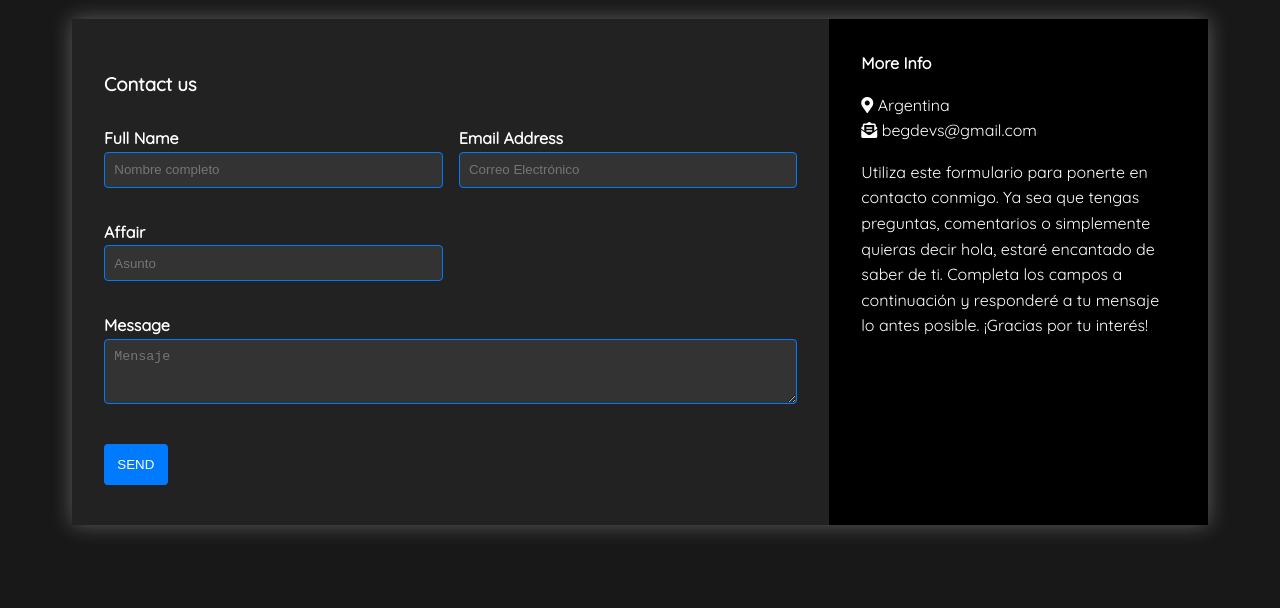
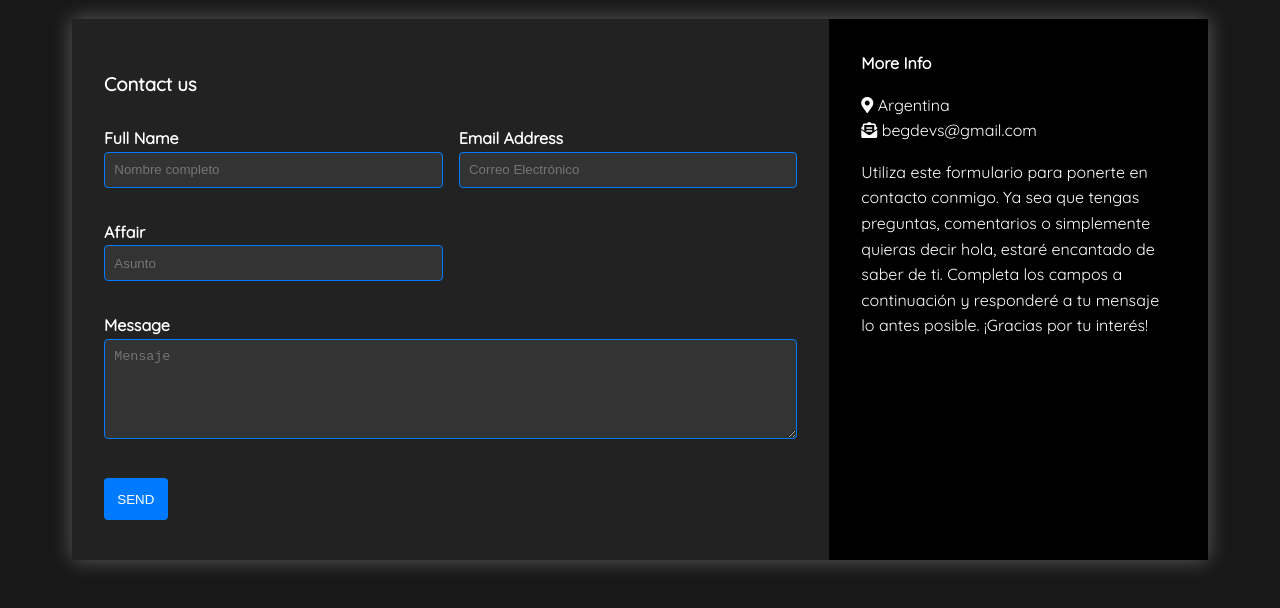
Before and after one commit to Begdevs23/Portfolio, a plain HTML site: page Contacto/index.html in a window 1280 px wide. Shown: the part 122-730 px from the top of the page. Drawn offline with nearby package versions, Linux system fonts and the light colour scheme.

Commit message:
TextArea Repair

```diff
--- a/Contacto/styles.css
+++ b/Contacto/styles.css
@@ -176,3 +176,11 @@ ul {
         width: unset;
     }
 }
+
+
+textarea {
+    min-width: 100%;
+    resize: vertical;
+    min-height: 100px;
+    max-height: 200px;
+}
```
